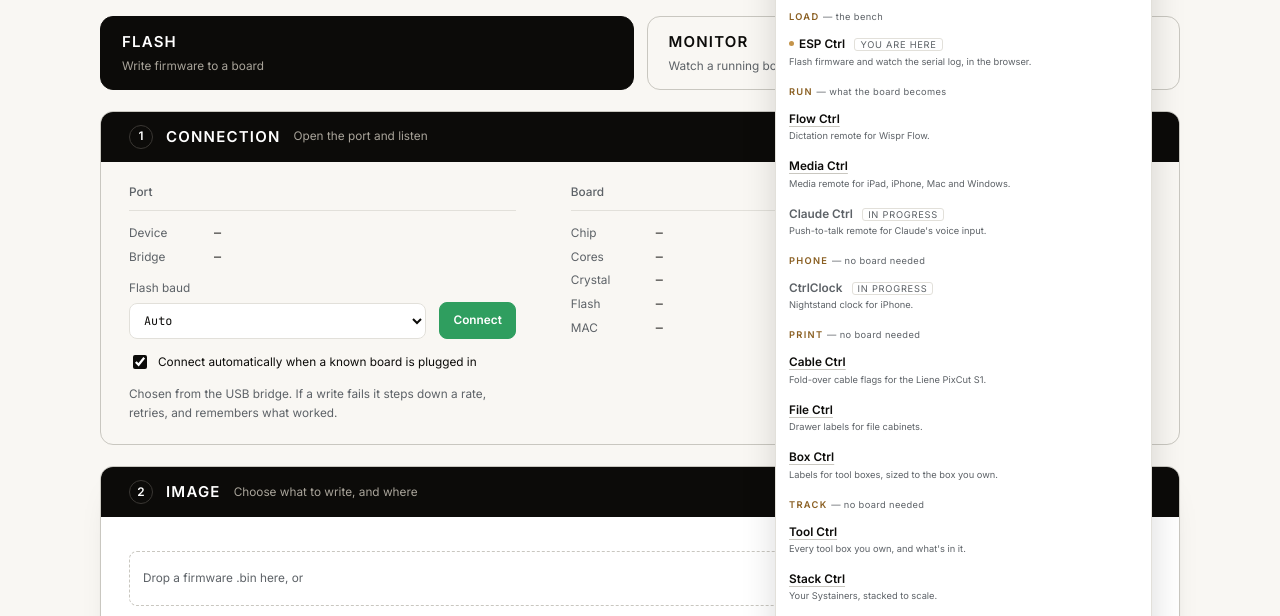
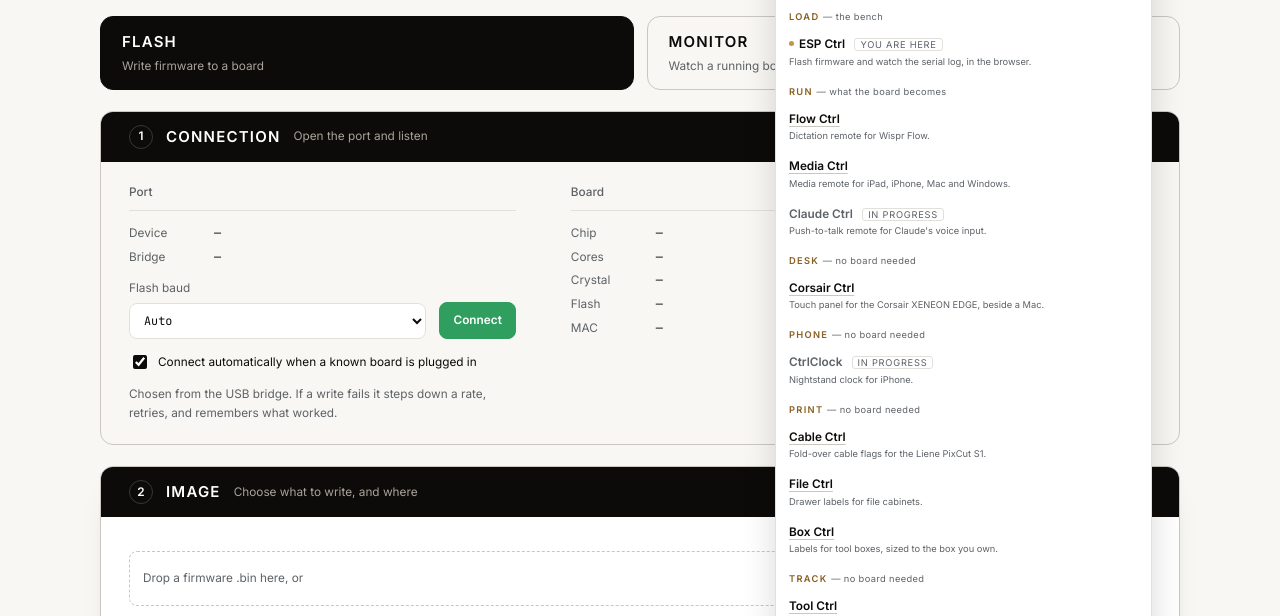
Before and after one commit to WOODWERD/esp-ctrl, a plain HTML site: page site/index.html in a window 1280 px wide. Both pictures are taken after a click on the heading "ALL WOODWERD TOOLS". Shown: the part 143-759 px from the top of the page. Drawn offline with Linux system fonts and the light colour scheme.

Commit message:
All WOODWERD tools: add Corsair Ctrl under a new Desk heading
Co-Authored-By: Claude Fable 5.2 <noreply@anthropic.com>

```diff
--- a/site/index.html
+++ b/site/index.html
@@ -347,6 +347,10 @@ body[data-view="monitor"] .log{height:min(62vh,640px)}
           <li class="soon"><b>Claude Ctrl</b> <span class="tag">In progress</span>
             <p>Push-to-talk remote for Claude's voice input.</p></li>
         </ul>
+        <h2>Desk <em>— no board needed</em></h2>
+        <ul>
+          <li><b><a href="https://woodwerd.github.io/corsair-ctrl/">Corsair Ctrl</a></b><p>Touch panel for the Corsair XENEON EDGE, beside a Mac.</p></li>
+        </ul>
         <h2>Phone <em>— no board needed</em></h2>
         <ul>
           <li class="soon"><b>CtrlClock</b> <span class="tag">In progress</span>
```
Also changed, not shown: site/guide.html (+4 -0 lines).
